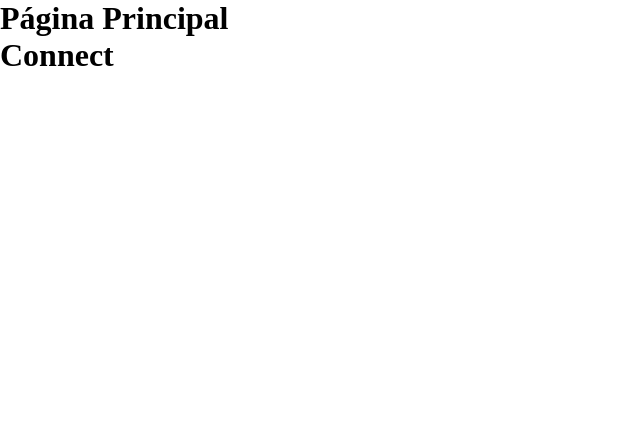
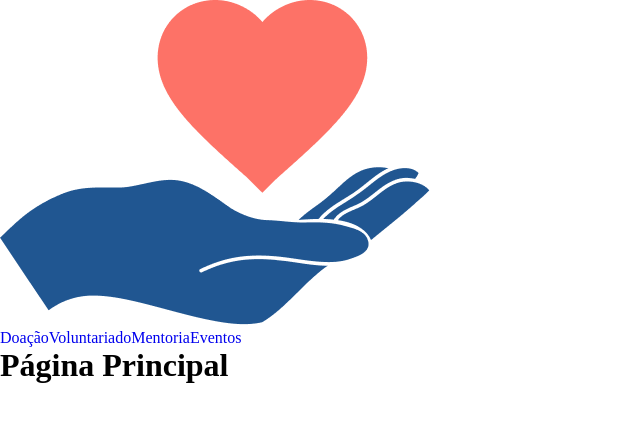
Before and after one commit to laecio22/Connect, a React (Vite) app: page / in a window 1280 px wide. Shown: the top 422 px of the page, without its empty margins (0-640 px from the left). Built offline with nearby package versions, Linux system fonts and the light colour scheme.

Commit message:
feat(Header):inicio  estruturação do  componente  Header  da aplicação

```diff
--- a/src/App.jsx
+++ b/src/App.jsx
@@ -7,11 +7,13 @@ import Voluntariado from "./pages/voluntariado/Voluntariado";
 import EventosEP from "./pages/eventosEP/EventosEP";
 
 import "./globalStyles.scss";
+import Header from "./components/Header/Header";
 
 const App = () => {
   return (
     <>
       <BrowserRouter>
+        <Header />
         <Routes>
           <Route path="/" element={<Home />} />
           <Route path="/doacao" element={<Doacao />} />
@@ -21,7 +23,6 @@ const App = () => {
           <Route path="/eventos" element={<EventosEP />} />
         </Routes>
       </BrowserRouter>
-      <h1>Connect</h1>
     </>
   );
 };
--- a/src/components/header/Header.jsx
+++ b/src/components/header/Header.jsx
@@ -1,11 +1,29 @@
-import React from 'react'
+import { Link } from "react-router-dom";
+import Logo from "../../assets/images/logo.png";
 
 const Header = () => {
   return (
-    <header>
-        <img src="" alt="" />
-    </header>
-  )
-}
+    <>
+      <header>
+        <section>
+          <Link to="/">
+            <img
+              src={Logo}
+              alt="logo da aplicação representado por uma  imagem de uma  mão segurando um coração"
+            />
+          </Link>
+        </section>
+        <nav>
+          <ul>
+            <Link to="/doacao">Doação</Link>
+            <Link to="/voluntariado">Voluntariado</Link>
+            <Link to="/mentoria">Mentoria</Link>
+            <Link to="/eventos">Eventos</Link>
+          </ul>
+        </nav>
+      </header>
+    </>
+  );
+};
 
-export default Header
+export default Header;
```
Also changed, not shown: src/assets/images/logo.png (added).
